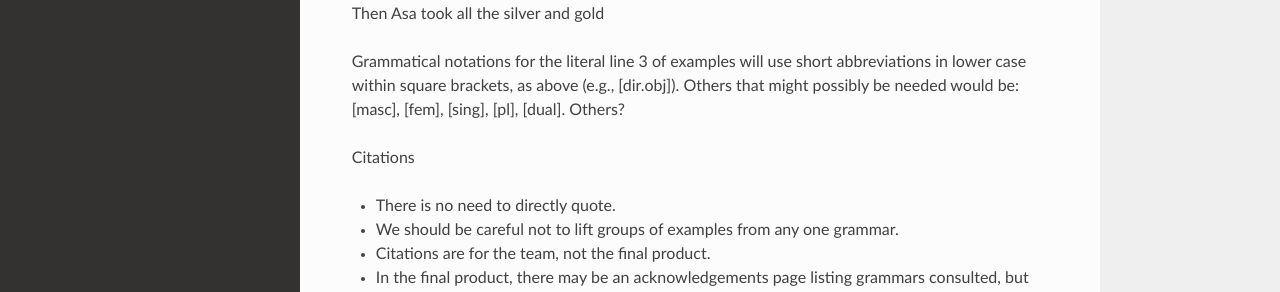
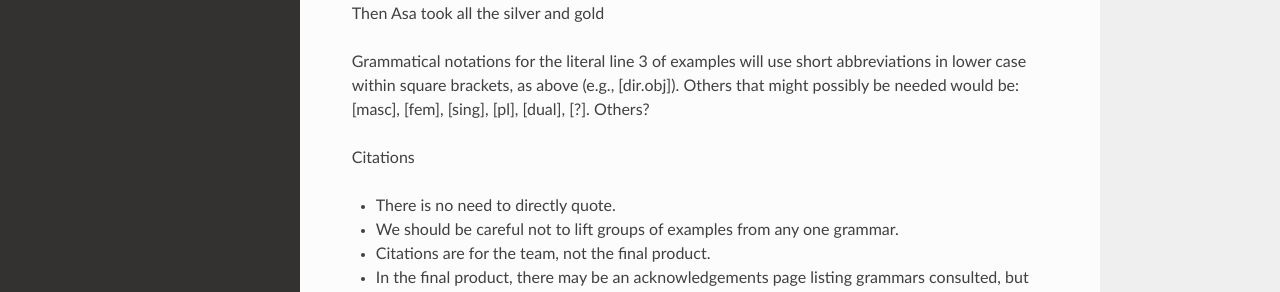
Before and after one commit to unfoldingWord-dev/Unlocked-Grammar-Info, a Sphinx documentation site: the page built from docs/hebrew.rst, in a window 1280 px wide and 900 px high, scrolled down 769 px. Shown: the part 397-689 px from the top of the window. Built offline with Sphinx 7.4.7 and the Read the Docs theme 2.0.0, drawn with Linux system fonts in a browser that asks for light colours.

Commit message:
added question mark

```diff
--- a/docs/hebrew.rst
+++ b/docs/hebrew.rst
@@ -50,7 +50,7 @@ and-he-took Asa [dir.obj]_all_the-silver and-the-gold
 Then Asa took all the silver and gold
 
 
-Grammatical notations for the literal line 3 of examples will use short abbreviations in lower case within square brackets, as above (e.g., [dir.obj]). Others that might possibly be needed would be: [masc], [fem], [sing], [pl], [dual]. Others?
+Grammatical notations for the literal line 3 of examples will use short abbreviations in lower case within square brackets, as above (e.g., [dir.obj]). Others that might possibly be needed would be: [masc], [fem], [sing], [pl], [dual], [?]. Others?
 
 Citations
 
```
